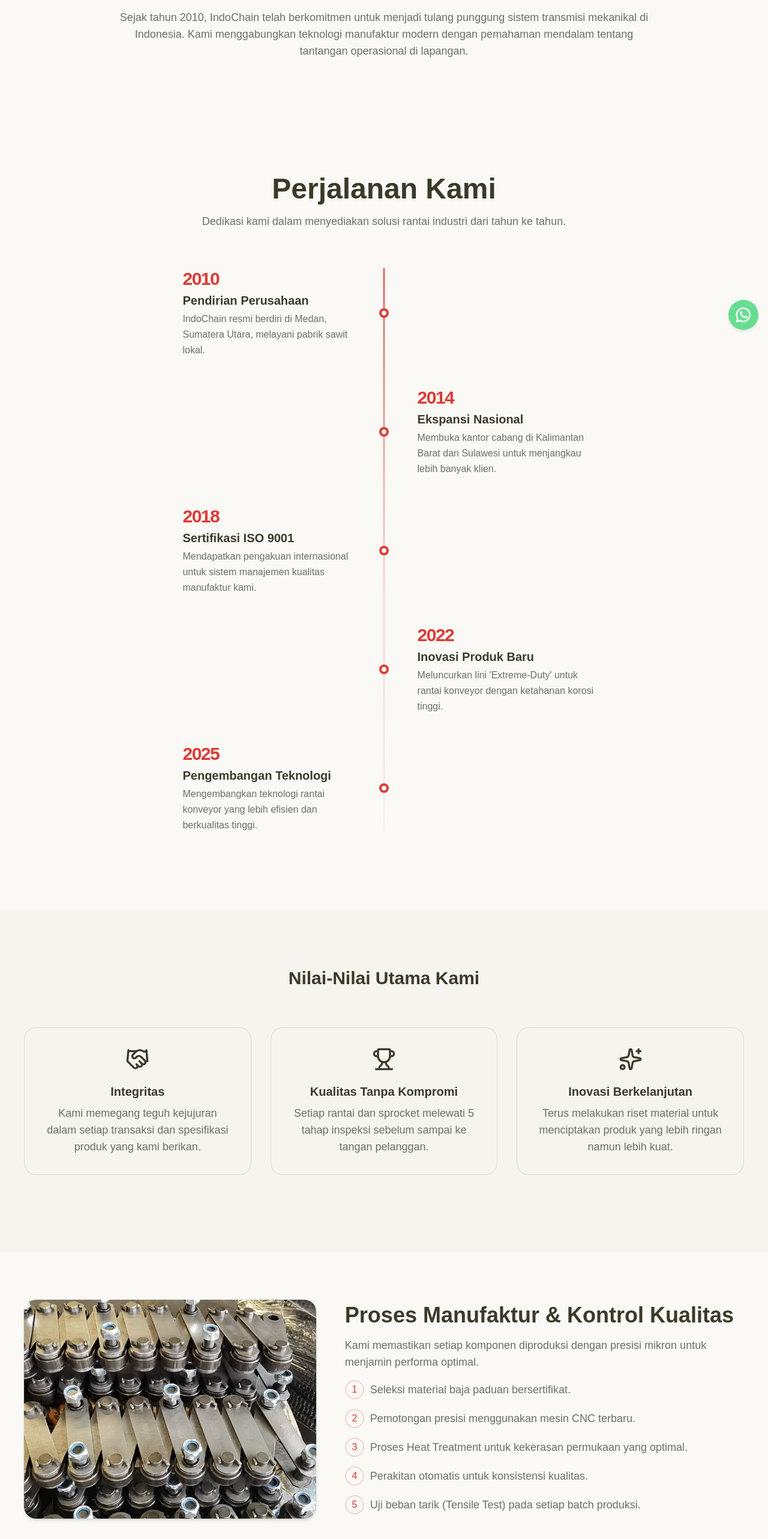
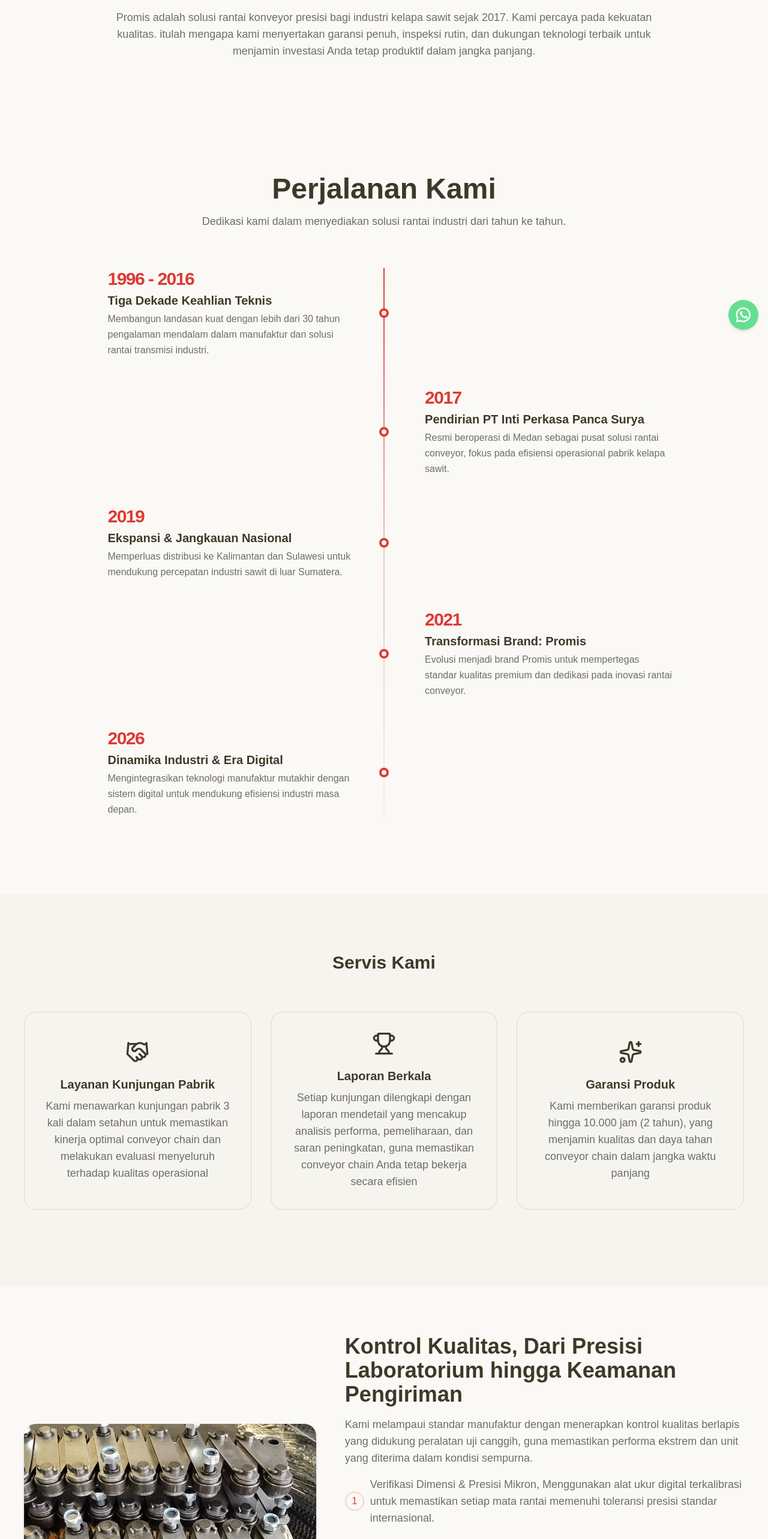
Before and after one commit to FrederickAurelio/promis-web, a Next.js app: page /about in a window 1280 px wide. Shown: the part 234-2800 px from the top of the page at 60% size. Built offline with nearby package versions, Linux system fonts and the light colour scheme.

Commit message:
Ganti Teks Website

```diff
--- a/src/app/about/page.tsx
+++ b/src/app/about/page.tsx
@@ -35,13 +35,10 @@
           PROFIL PERUSAHAAN
         </span>
         <h1 className="mb-6 text-4xl leading-[1.1] font-semibold md:text-5xl">
-          Dedikasi Untuk Industri Indonesia
+        Spesialis Rantai Conveyor Pabrik Kelapa Sawit
         </h1>
         <p className="text-muted-foreground mx-auto max-w-4xl text-base lg:text-lg">
-          Sejak tahun 2010, IndoChain telah berkomitmen untuk menjadi tulang
-          punggung sistem transmisi mekanikal di Indonesia. Kami menggabungkan
-          teknologi manufaktur modern dengan pemahaman mendalam tentang
-          tantangan operasional di lapangan.
+        Promis adalah solusi rantai konveyor presisi bagi industri kelapa sawit sejak 2017. Kami percaya pada kekuatan kualitas. itulah mengapa kami menyertakan garansi penuh, inspeksi rutin, dan dukungan teknologi terbaik untuk menjamin investasi Anda tetap produktif dalam jangka panjang.
         </p>
       </div>
     </SectionContainer>
@@ -50,29 +47,29 @@
 
 const TIMELINE_ITEMS = [
   {
-    year: "2010",
-    title: "Pendirian Perusahaan",
-    desc: "IndoChain resmi berdiri di Medan, Sumatera Utara, melayani pabrik sawit lokal.",
+    year: "1996 - 2016",
+    title: "Tiga Dekade Keahlian Teknis",
+    desc: "Membangun landasan kuat dengan lebih dari 30 tahun pengalaman mendalam dalam manufaktur dan solusi rantai transmisi industri.",
   },
   {
-    year: "2014",
-    title: "Ekspansi Nasional",
-    desc: "Membuka kantor cabang di Kalimantan Barat dan Sulawesi untuk menjangkau lebih banyak klien.",
+    year: "2017",
+    title: "Pendirian PT Inti Perkasa Panca Surya",
+    desc: "Resmi beroperasi di Medan sebagai pusat solusi rantai conveyor, fokus pada efisiensi operasional pabrik kelapa sawit.",
   },
   {
-    year: "2018",
-    title: "Sertifikasi ISO 9001",
-    desc: "Mendapatkan pengakuan internasional untuk sistem manajemen kualitas manufaktur kami.",
+    year: "2019",
+    title: "Ekspansi & Jangkauan Nasional",
+    desc: "Memperluas distribusi ke Kalimantan dan Sulawesi untuk mendukung percepatan industri sawit di luar Sumatera.",
   },
   {
-    year: "2022",
-    title: "Inovasi Produk Baru",
-    desc: "Meluncurkan lini 'Extreme-Duty' untuk rantai konveyor dengan ketahanan korosi tinggi.",
+    year: "2021",
+    title: "Transformasi Brand: Promis",
+    desc: "Evolusi menjadi brand Promis untuk mempertegas standar kualitas premium dan dedikasi pada inovasi rantai conveyor.",
   },
   {
-    year: "2025",
-    title: "Pengembangan Teknologi",
-    desc: "Mengembangkan teknologi rantai konveyor yang lebih efisien dan berkualitas tinggi.",
+    year: "2026",
+    title: "Dinamika Industri & Era Digital",
+    desc: "Mengintegrasikan teknologi manufaktur mutakhir dengan sistem digital untuk mendukung efisiensi industri masa depan.",
   },
 ];
 
@@ -130,21 +127,21 @@
 const NILAI_KAMI_ITEMS = [
   {
     icon: Handshake,
-    name: "Integritas",
+    name: "Layanan Kunjungan Pabrik",
     description:
-      "Kami memegang teguh kejujuran dalam setiap transaksi dan spesifikasi produk yang kami berikan.",
+      "Kami menawarkan kunjungan pabrik 3 kali dalam setahun untuk memastikan kinerja optimal conveyor chain dan melakukan evaluasi  menyeluruh  terhadap  kualitas operasional",
   },
   {
     icon: Trophy,
-    name: "Kualitas Tanpa Kompromi",
+    name: "Laporan Berkala",
     description:
-      "Setiap rantai dan sprocket melewati 5 tahap inspeksi sebelum sampai ke tangan pelanggan.",
+      "Setiap kunjungan dilengkapi dengan laporan mendetail yang mencakup analisis performa, pemeliharaan, dan saran peningkatan, guna memastikan  conveyor  chain  Anda  tetap bekerja secara efisien",
   },
   {
     icon: Sparkles,
-    name: "Inovasi Berkelanjutan",
+    name: "Garansi Produk",
     description:
-      "Terus melakukan riset material untuk menciptakan produk yang lebih ringan namun lebih kuat.",
+      "Kami  memberikan  garansi  produk  hingga 10.000 jam (2 tahun), yang menjamin kualitas dan daya tahan conveyor chain dalam jangka waktu panjang",
   },
 ];
 
@@ -155,7 +152,7 @@
       className="flex flex-col gap-16 py-24 pb-32"
     >
       <h3 className="text-center text-2xl font-bold md:text-3xl">
-        Nilai-Nilai Utama Kami
+        Servis Kami
       </h3>
       <div className="grid grid-cols-1 gap-8 md:grid-cols-3 md:gap-6 lg:gap-8">
         {NILAI_KAMI_ITEMS.map((nilai) => (
@@ -176,11 +173,11 @@
 }
 
 const PROCESS_MANUFACTURING_ITEMS = [
-  "Seleksi material baja paduan bersertifikat.",
-  "Pemotongan presisi menggunakan mesin CNC terbaru.",
-  "Proses Heat Treatment untuk kekerasan permukaan yang optimal.",
-  "Perakitan otomatis untuk konsistensi kualitas.",
-  "Uji beban tarik (Tensile Test) pada setiap batch produksi.",
+  "Verifikasi Dimensi & Presisi Mikron, Menggunakan alat ukur digital terkalibrasi untuk memastikan setiap mata rantai memenuhi toleransi presisi standar internasional.",
+  "Uji Kekerasan Material, Memverifikasi efektivitas heat treatment pada setiap batch untuk menjamin ketahanan aus maksimal di medan berat sawit.",
+  "Uji Beban Tarik Ekstrem, Menguji kekuatan putus rantai untuk memastikan unit mampu menahan beban operasional puncak tanpa kegagalan mekanis.",
+  "Sistem Perakitan & Konsistensi Kualitas, Menggabungkan keahlian teknisi berpengalaman dengan perakitan sistematis untuk hasil produk yang seragam dan andal.",
+  "Pengemasan & Logistik Laut Profesional, Menggunakan proteksi berlapis (Karton + Kotak Kayu + Palet) menjamin pengiriman aman, tepat waktu, dan minim risiko.",
 ];
 
 function ProsesManufaktur() {
@@ -196,11 +193,10 @@
       </div>
       <div className="flex w-full flex-1 flex-col gap-4 md:col-span-4">
         <h2 className="text-2xl font-bold md:text-3xl lg:text-4xl">
-          Proses Manufaktur & Kontrol Kualitas
+          Kontrol Kualitas, Dari Presisi Laboratorium hingga Keamanan Pengiriman
         </h2>
         <p className="text-muted-foreground text-base lg:text-lg">
-          Kami memastikan setiap komponen diproduksi dengan presisi mikron untuk
-          menjamin performa optimal.
+        Kami melampaui standar manufaktur dengan menerapkan kontrol kualitas berlapis yang didukung peralatan uji canggih, guna memastikan performa ekstrem dan unit yang diterima dalam kondisi sempurna.
         </p>
         <div className="flex flex-col gap-4">
           {PROCESS_MANUFACTURING_ITEMS.map((process, idx) => (
--- a/src/app/contact/page.tsx
+++ b/src/app/contact/page.tsx
@@ -148,51 +148,51 @@
 const FAQ_ITEMS = [
   {
     id: "min-order",
-    question: "Apakah ada minimum order?",
+    question: "Apakah ada minimum pemesanan (MOQ)?",
     answer:
-      "Kami melayani order kecil maupun besar. Untuk kebutuhan proyek atau pengadaan rutin, silakan hubungi tim penjualan kami untuk penawaran dan syarat minimum order.",
+      "Tidak ada minimum order. Kami melayani kebutuhan Anda, mulai dari penggantian komponen tunggal hingga pengadaan proyek skala besar.",
+  },
+  {
+    id: "warranty",
+    question: "Apakah produk memiliki garansi resmi?",
+    answer:
+      "Ya. Kami memberikan jaminan kualitas dan durabilitas hingga 10.000 jam operasional (2 tahun) untuk memastikan performa maksimal conveyor chain Anda dalam jangka panjang.",
+  },
+  {
+    id: "after-sales",
+    question: "Bagaimana dukungan after-sales dan layanan teknis Promis?",
+    answer:
+      "Kami menyediakan layanan purna jual proaktif, meliputi: (1) Kunjungan Pabrik 3x setahun untuk evaluasi operasional, (2) Laporan Berkala mendetail tentang performa dan pemeliharaan, serta (3) Pendampingan teknis troubleshooting.",
+  },
+  {
+    id: "custom",
+    question: "Apakah bisa memesan produk sesuai spesifikasi khusus (Custom/OEM)?",
+    answer:
+      "Tentu. Kami memiliki kemampuan manufaktur yang kuat untuk melayani pemesanan sesuai spesifikasi teknis (Custom) atau kebutuhan OEM Anda.",
   },
   {
     id: "delivery",
-    question: "Berapa lama waktu pengiriman?",
+    question: "Berapa lama estimasi waktu pengiriman?",
     answer:
-      "Waktu pengiriman tergantung lokasi dan ketersediaan stok. Untuk area Jawa umumnya 3–7 hari kerja. Wilayah luar Jawa dapat dikonfirmasi setelah pemesanan.",
+      "Waktu pengiriman disesuaikan dengan lokasi dan ketersediaan stok. Kami bermitra dengan ekspedisi berpengalaman 30 tahun untuk menjamin barang tiba tepat waktu dan aman di seluruh Indonesia.",
+  },
+  {
+    id: "catalog",
+    question: "Bagaimana cara mendapatkan katalog resmi dan daftar harga?",
+    answer:
+      "Anda dapat meminta katalog digital dan penawaran harga melalui WhatsApp atau Email. Tim kami akan segera mengirimkan dokumen yang sesuai dengan kebutuhan industri Anda.",
   },
   {
     id: "payment",
-    question: "Metode pembayaran apa saja yang diterima?",
+    question: "Metode pembayaran apa saja yang tersedia?",
     answer:
-      "Kami menerima transfer bank, pembayaran via faktur (untuk pelanggan terdaftar), dan dapat mendiskusikan skema pembayaran sesuai kebutuhan proyek Anda.",
-  },
-  {
-    id: "warranty",
-    question: "Apakah produk memiliki garansi?",
-    answer:
-      "Produk kami dilengkapi jaminan kualitas. Detail garansi dan syarat berlaku dapat ditanyakan kepada tim kami saat pemesanan.",
-  },
-  {
-    id: "catalog",
-    question: "Bagaimana cara mendapatkan katalog atau daftar harga?",
-    answer:
-      "Anda dapat meminta katalog dan penawaran harga melalui telepon, WhatsApp, atau email. Tim kami akan mengirimkan dokumen sesuai kebutuhan Anda.",
-  },
-  {
-    id: "custom",
-    question: "Apakah bisa pesan produk sesuai spesifikasi custom?",
-    answer:
-      "Ya. Kami melayani pemesanan sesuai spesifikasi teknis Anda. Silakan hubungi tim teknis kami untuk konsultasi dan penawaran.",
-  },
-  {
-    id: "support",
-    question: "Apakah ada dukungan teknis setelah pembelian?",
-    answer:
-      "Kami menyediakan dukungan teknis untuk pemasangan, perawatan, dan troubleshooting. Hubungi kami kapan saja untuk bantuan.",
+      "Kami menerima transfer bank dan dapat mendiskusikan skema pembayaran fleksibel (seperti pembayaran via faktur) sesuai dengan kesepakatan kebutuhan proyek Anda.",
   },
   {
     id: "return",
-    question: "Bagaimana kebijakan pengembalian atau komplain?",
+    question: "Bagaimana kebijakan jika terjadi kendala pada produk?",
     answer:
-      "Untuk komplain kualitas atau kesalahan pengiriman, laporkan dalam waktu yang disepakati. Kami akan memeriksa dan menyelesaikan sesuai kebijakan perusahaan.",
+      "Kepuasan pelanggan adalah prioritas kami. Jika terdapat kesalahan pengiriman atau kendala kualitas, laporkan segera untuk pemeriksaan teknis dan solusi penyelesaian sesuai kebijakan perusahaan.",
   },
 ];
 
--- a/src/app/page.tsx
+++ b/src/app/page.tsx
@@ -65,13 +65,15 @@
       <HeroTransition className="relative z-10 flex h-full max-w-3xl -translate-y-4 flex-col items-start justify-center">
         {/* use Badge components */}
         <Badge className="bg-primary/10 text-primary mb-6 rounded-full px-4 py-1 text-sm font-semibold tracking-wider uppercase">
-          Revolusi Kinerja Rantai Konveyor
+        Promis: Jaminan Ketangguhan Rantai Conveyor di Indonesia
         </Badge>
         <h1 className="mb-6 text-5xl leading-[1.1] font-semibold md:text-7xl">
-          Membuka Era Baru: Rantai <span className="text-primary">Kinerja Tinggi</span> untuk Dominasi Industri
+       Solusi <span className="text-primary">  Rantai Conveyor </span> Berkualitas untuk Industri Sawit
         </h1>
         <p className="text-muted-foreground mb-10 max-w-2xl text-xl md:text-2xl">
-          Di IndoChain, kami tidak hanya menjual rantai; kami merevolusi kinerja, keandalan, dan efisiensi di jantung operasi Anda. Temukan bagaimana solusi canggih kami memberdayakan pabrik kelapa sawit di seluruh Indonesia untuk mencapai tingkat produktivitas yang belum pernah terjadi sebelumnya.
+        Dengan bertahun- tahunnya pengalaman untuk meningkatkan	efisiensi dan	keandalan	dalam proses pengolahan kelapa sawit,	dengan
+menjaga kualitas dan kepuasan pelanggan
+
         </p>
         <div className="flex flex-col gap-4 sm:flex-row">
           <Button
@@ -102,24 +104,24 @@
 
 const SEKTOR_INDUSTRI = [
   {
-    name: "Pabrik Kelapa Sawit",
+    name: "Conveyor Chain (PKS)",
+    description: "Rantai konveyor spesifikasi berat untuk digester, kranji, dan pengolahan tandan buah segar.",
     icon: Palmtree,
   },
   {
-    name: "Manufaktur & Pengolahan",
+    name: "Transmission Roller Chain",
+    description: "Rantai transmisi presisi tinggi untuk efisiensi daya maksimal di mesin pengolahan.",
     icon: Settings,
   },
   {
-    name: "Sektor Energi",
+    name: "Precision Sprockets",
+    description: "Sprocket dengan durabilitas tinggi, dirancang pas untuk meminimalisir keausan rantai.",
     icon: Flame,
   },
   {
-    name: "Industri Kimia",
+    name: "Connecting & Offset Links",
+    description: "Komponen penyambung kritikal dengan kekuatan tarik yang setara dengan rantai utama.",
     icon: FlaskConical,
-  },
-  {
-    name: "Logistik & Transportasi",
-    icon: Truck,
   },
 ];
 
@@ -127,12 +129,11 @@
   return (
     <SectionContainer className="flex flex-col gap-3 py-24 pb-32 lg:py-32 lg:pb-40">
       <h2 className="text-3xl font-bold max-sm:max-w-[16ch] lg:text-4xl">
-        Sektor Industri Yang Kami Layani
+      Spesialisasi Solusi Transmisi Pabrik Kelapa Sawit
       </h2>
       <div className="mb-7 flex flex-col justify-between gap-4 md:flex-row md:items-end md:gap-8">
         <p className="text-muted-foreground text-base lg:text-lg">
-          Meskipun spesialisasi kami adalah Kelapa Sawit, keahlian teknik kami
-          mencakup berbagai industri berat lainnya.
+        Kami memusatkan seluruh keahlian teknik kami pada satu sektor: Industri Kelapa Sawit. Dengan fokus tunggal ini, kami menjamin setiap komponen transmisi yang kami hadirkan memiliki ketahanan operasional yang telah teruji menghadapi beban ekstrem di pabrik Anda.
         </p>
         <div>
           <Button
@@ -145,7 +146,7 @@
               target="_blank"
               rel="noopener noreferrer"
             >
-              Konsultasi Sektor Anda <ArrowRight className="size-5" />
+              Konsultasikan Kebutuhan Pabrik Anda<ArrowRight className="size-5" />
             </Link>
           </Button>
         </div>
@@ -170,33 +171,33 @@
 
 const REASONS_TO_CHOOSE_US = [
   {
-    title: "Material Kelas Premium",
+    title: "Pengalaman & Keahlian 30 Tahun",
     description:
-      "Kami menggunakan material berkualitas tinggi untuk memproduksi conveyor chain dan sprocket yang tahan lama dan tahan terhadap cuaca.",
+      "Memiliki rekam jejak tiga dekade dalam memproduksi rantai rol dan konveyor berkualitas tinggi untuk berbagai kebutuhan transmisi industri.",
     icon: CheckCircle,
   },
   {
-    title: "Keunggulan Teknik",
+    title: "Teknologi Produksi & Inspeksi Mutakhir",
     description:
-      "Kami memiliki tim teknis berpengalaman yang memastikan produk kami memenuhi standar tertinggi.",
+      "Didukung peralatan canggih serta keunggulan teknologi heat treatment dan surface treatment untuk memastikan daya tahan produk yang maksimal.",
     icon: Brain,
   },
   {
-    title: "Solusi Kustom",
+    title: "Standar Kualitas Internasional",
     description:
-      "Kami menyediakan solusi konveyor chain dan sprocket yang disesuaikan dengan kebutuhan industri Anda.",
+      "Produk diproduksi sesuai Standar Amerika, Eropa, dan Jepang (ANSI, DIN, JIS) menggunakan material premium untuk menjamin masa pakai yang lama.",
     icon: Settings,
   },
   {
-    title: "Jaminan Kualitas",
+    title: "Kapasitas Produksi & Kustomisasi OEM",
     description:
-      "Kami memiliki sistem kontrol kualitas yang ketat untuk memastikan produk kami memenuhi standar tertinggi.",
+      "Fasilitas pabrik yang kuat dengan kemampuan layanan kustom dan OEM yang fleksibel untuk memenuhi spesifikasi khusus setiap pelanggan.",
     icon: ShieldCheck,
   },
   {
-    title: "Kepuasan Pelanggan",
+    title: "Harga Kompetitif & Layanan Purna Jual (After Sales Service)",
     description:
-      "Kami memiliki tim pelanggan berpengalaman yang memastikan produk kami memenuhi standar tertinggi.",
+      "Memberikan penawaran harga terbaik, dukungan teknis ahli, serta jaminan layanan after-sales untuk mendukung efisiensi bisnis Anda.",
     icon: Smile,
   },
 ];
@@ -220,8 +221,9 @@
           Mengapa Memilih Promis?
         </h2>
         <p className="text-muted-foreground text-base lg:text-lg">
-          Kami bukan sekadar pemasok; kami adalah mitra teknis Anda dalam
-          menjaga kelancaran operasional pabrik.
+        Kami adalah	perusahaan	yang	menyediakan
+conveyor	chain	berkualitas tinggi untuk	industri kelapa sawit.
+
         </p>
         <div className="flex flex-col gap-3">
           {REASONS_TO_CHOOSE_US.map((reason) => (
@@ -266,7 +268,7 @@
           Produk Pilihan Kami
         </h2>
         <p className="text-muted-foreground text-center text-base lg:text-lg">
-          Komponen kritis yang dirancang untuk durabilitas ekstrem.
+        Komponen Vital dengan Durabilitas dan Masa Pakai Optimal.
         </p>
       </div>
       <div className="grid grid-cols-1 gap-8 md:grid-cols-2 md:gap-6">
@@ -342,7 +344,7 @@
       </h2>
       <div className="mb-7 flex flex-col justify-between gap-4 md:flex-row md:items-end md:gap-8">
         <p className="text-muted-foreground text-base lg:text-lg">
-          Sekilas pandang fasilitas produksi dan stok gudang kami.
+        Tinjauan Infrastruktur Produksi dan Pusat Distribusi Logistik Kami
         </p>
         <div className="max-md:flex max-md:justify-end">
           <Button
--- a/src/app/products/page.tsx
+++ b/src/app/products/page.tsx
@@ -179,23 +179,19 @@
 
 const CARA_PEMESANAN = [
   {
-    title: "Konsultasi",
+    title: "Konsultasi & Solusi Teknis",
     description:
-      "Hubungi tim teknis kami untuk mendiskusikan kebutuhan spesifik Anda.",
+      "Diskusikan kebutuhan spesifik dan tantangan operasional Anda dengan tim ahli kami untuk mendapatkan spesifikasi material yang paling tepat.",
   },
   {
-    title: "Penawaran",
+    title: "Penawaran & Validasi",
     description:
-      "Kami akan mengirimkan penawaran harga resmi dalam waktu 1x24 jam.",
+      "Terima penawaran harga resmi dan estimasi teknis dalam waktu 1x24 jam untuk percepatan proses pengadaan perusahaan Anda.",
   },
   {
-    title: "Produksi",
+    title: "Produksi & Distribusi Aman",
     description:
-      "Proses manufaktur dimulai setelah persetujuan desain dan pembayaran.",
-  },
-  {
-    title: "Pengiriman",
-    description: "Barang dikirim ke lokasi Anda dengan packing kayu yang aman.",
+      "Proses manufaktur presisi segera dimulai, diikuti pengiriman menggunakan standar proteksi kayu profesional hingga sampai di lokasi Anda.",
   },
 ];
 
--- a/src/constant/index.ts
+++ b/src/constant/index.ts
@@ -2,8 +2,8 @@
 export const WEBSITE_URL = "https://promischain.com";
 export const DEFAULT_OG_IMAGE = "/about3.jpg";
 
-export const PHONE_RAW = "626180034828";
-export const PHONE_DISPLAY = "+62 618 003 4828";
+export const PHONE_RAW = "6281269708999";
+export const PHONE_DISPLAY = "+62 812-6970-8999";
 export const EMAIL = "intiperkasapancasurya@yahoo.com";
 export const ADDRESS =
   "Komplek Citra Land Gamma City Jalan Boulevard Barat Raya Blok R8 No 3, Kenangan, Kec. Percut Sei Tuan, Kota Medan, Sumatera Utara 20371, Indonesia";
```
